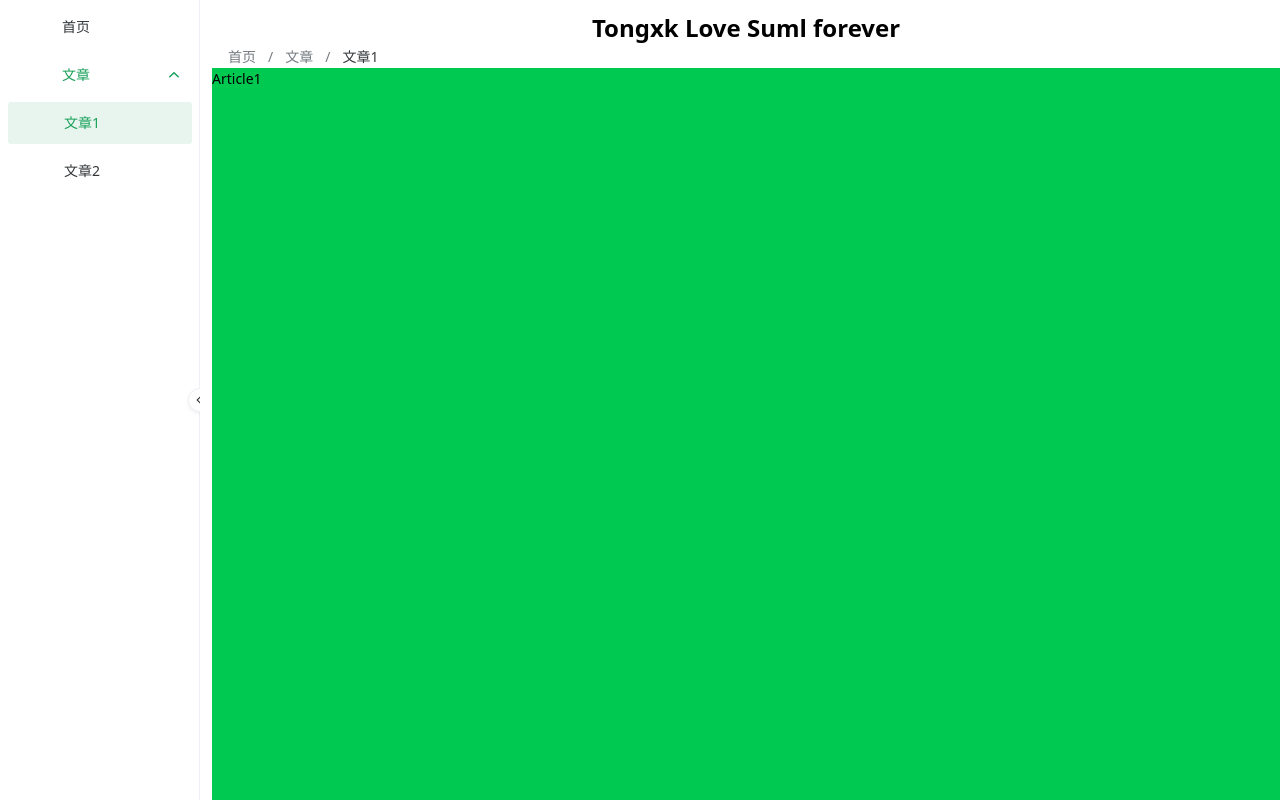
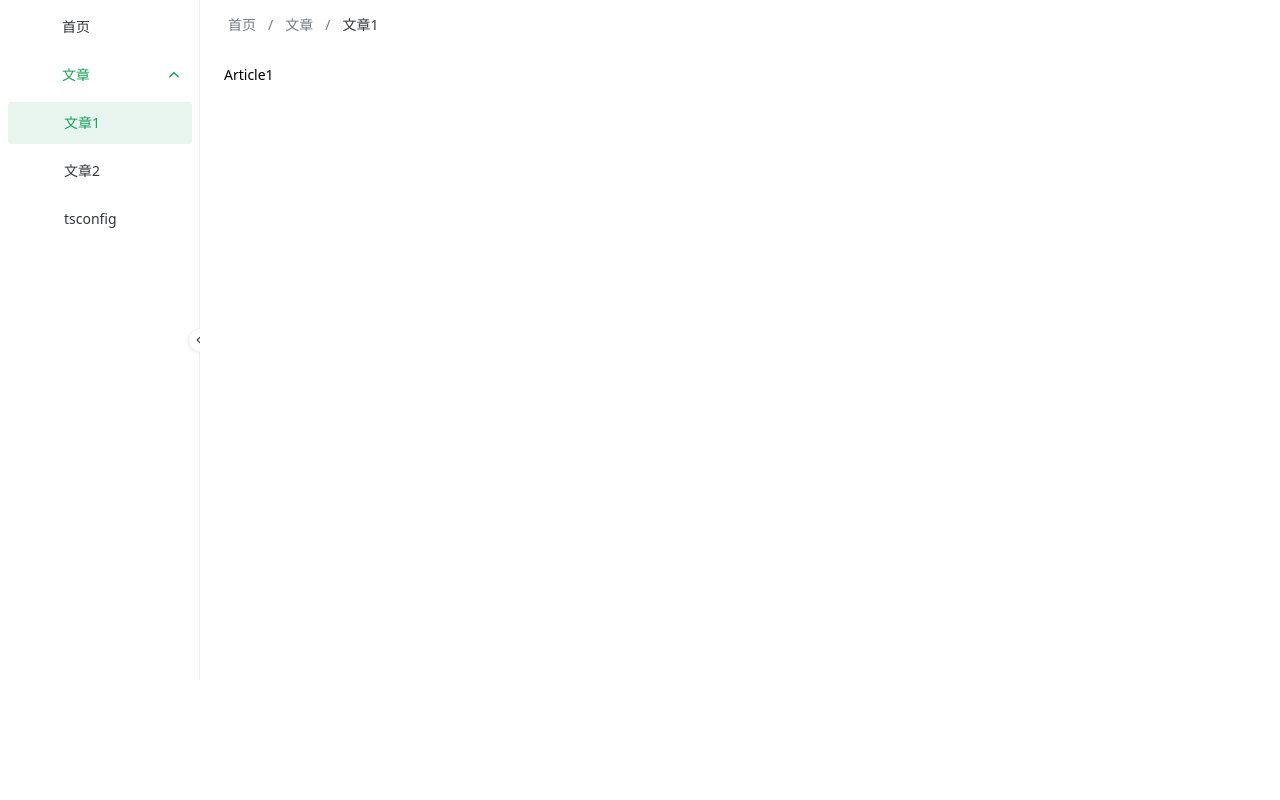
Before and after one commit to tongxingkuan/tongxk, a Vue app in the folder apps/my-blog/: page /article/a1 in a window 1280 px wide. Built offline with nearby package versions, Linux system fonts and the light colour scheme; some icons are missing.

Commit message:
init md viewer

```diff
--- a/apps/my-blog/package.json
+++ b/apps/my-blog/package.json
@@ -11,7 +11,10 @@
   },
   "dependencies": {
     "@tailwindcss/vite": "^4.0.3",
+    "@toast-ui/editor": "^3.2.2",
+    "@toast-ui/editor-plugin-code-syntax-highlight": "^3.1.0",
     "preset": "workspace:*",
+    "prismjs": "^1.29.0",
     "shared": "workspace:*",
     "tailwindcss": "^4.0.3",
     "vue": "catalog:",
@@ -25,6 +28,7 @@
     "naive-ui": "^2.41.0",
     "typescript": "~5.6.2",
     "vite": "^6.0.5",
+    "vite-plugin-markdown": "^2.2.0",
     "vue-tsc": "^2.2.0"
   }
 }
--- /dev/null
+++ b/apps/my-blog/src/components/viewer/md-viewer.tsx
@@ -0,0 +1,22 @@
+import { createComponent } from 'shared'
+import { ref } from 'vue'
+
+type ViewerOptions = {
+  props: {
+    content: string
+  }
+}
+export const MdViewer = createComponent<ViewerOptions>(
+  {
+    props: {
+      content: '',
+    },
+  },
+  props => {
+    const viewerRef = ref<HTMLDivElement>()
+
+    return () => <div ref={viewerRef} innerHTML={props.content} />
+  },
+)
+
+export default MdViewer
--- a/apps/my-blog/src/layouts/article-layout.tsx
+++ b/apps/my-blog/src/layouts/article-layout.tsx
@@ -73,8 +73,8 @@ export const ArticleLayout = createComponent(null, () => {
   )
 
   return () => (
-    <div class="h-screen grid grid-cols-[auto_1fr] grid-rows-12 gap-3 grid-template-areas-top-left-main">
-      <div class="row-span-12 grid-area-left">
+    <div class="h-screen w-screen overflow-auto grid grid-cols-[auto_1fr] grid-rows-[40px_1fr] gap-3 grid-template-areas-top-left-main">
+      <div class="row-span-full grid-area-left">
         <NLayout has-sider class="h-full">
           <NLayoutSider
             bordered
@@ -101,9 +101,6 @@ export const ArticleLayout = createComponent(null, () => {
         </NLayout>
       </div>
       <div class="w-auto row-span-1 grid-area-top p-3">
-        <div class="text-2xl font-bold text-center">
-          Tongxk Love Suml forever
-        </div>
         <NBreadcrumb>
           {(menu.value as MenuOption[]).map(item => (
             <NBreadcrumbItem>
@@ -119,7 +116,7 @@ export const ArticleLayout = createComponent(null, () => {
           </NBreadcrumbItem>
         </NBreadcrumb>
       </div>
-      <div class="w-auto row-span-11 grid-area-main  bg-green-500">
+      <div class="w-auto row-span-11 grid-area-main p-3">
         <RouterView name="main">
           {{
             default: ({ Component }: RouterViewSlot) =>
--- /dev/null
+++ b/apps/my-blog/src/pages/article/markdown.d.ts
@@ -0,0 +1,30 @@
+declare module '*.md' {
+  // "unknown" would be more detailed depends on how you structure frontmatter
+  const attributes: Record<string, unknown>
+
+  // When "Mode.TOC" is requested
+  const toc: { level: string, content: string }[]
+
+  // When "Mode.HTML" is requested
+  const html: string
+
+  // When "Mode.RAW" is requested
+  const raw: string
+
+  // When "Mode.Vue" is requested
+  import { ComponentOptions, Component } from 'vue'
+  const VueComponent: ComponentOptions
+  const VueComponentWith: (
+    components: Record<string, Component>,
+  ) => ComponentOptions
+
+  // Modify below per your usage
+  export {
+    attributes,
+    toc,
+    html,
+    ReactComponent,
+    VueComponent,
+    VueComponentWith,
+  }
+}
--- a/apps/my-blog/src/pages/article/top-page.tsx
+++ /dev/null
@@ -1,7 +0,0 @@
-import { createComponent } from 'shared'
-
-export const TopPage = createComponent(null, () => {
-  return () => <div>TopPage </div>
-})
-
-export default TopPage
--- /dev/null
+++ b/apps/my-blog/src/pages/article/tsconfig/tsconfig-page.tsx
@@ -0,0 +1,16 @@
+import { createComponent } from 'shared'
+import { html as tsconfig } from './tsconfig.md'
+import MdViewer from 'src/components/viewer/md-viewer'
+
+export const TsconfigPage = createComponent(null, () => {
+  return () => (
+    <div class="flex justify-between">
+      <x-markdown-content class="block w-full">
+        <MdViewer content={tsconfig} />
+      </x-markdown-content>
+      <x-anchor />
+    </div>
+  )
+})
+
+export default TsconfigPage
--- a/apps/my-blog/src/pages/menu/use-article-menu.tsx
+++ b/apps/my-blog/src/pages/menu/use-article-menu.tsx
@@ -32,6 +32,12 @@ export const useMenu = () => {
           label: () => <RouterLink to="/article/a2">文章2</RouterLink>,
           labelText: '文章2',
         },
+        {
+          key: 'tsconfig',
+          path: ['/article/tsconfig'],
+          label: () => <RouterLink to="/article/tsconfig">tsconfig</RouterLink>,
+          labelText: 'tsconfig',
+        },
       ],
     },
   ])
--- a/apps/my-blog/src/router.ts
+++ b/apps/my-blog/src/router.ts
@@ -27,6 +27,9 @@ export const routes = [
       rs('a2', '文章2', {
         main: () => import('src/pages/article/article2-page'),
       }),
+      rs('tsconfig', 'tsconfig', {
+        main: () => import('src/pages/article/tsconfig/tsconfig-page'),
+      }),
     ],
   ),
 ]
--- a/apps/my-blog/vite.config.ts
+++ b/apps/my-blog/vite.config.ts
@@ -4,6 +4,7 @@ import vueJsx from '@vitejs/plugin-vue-jsx'
 import tailwindcss from '@tailwindcss/vite'
 import { dirname, join } from 'node:path'
 import { fileURLToPath } from 'node:url'
+import { plugin as mdPlugin, Mode } from 'vite-plugin-markdown'
 
 const __filename = fileURLToPath(import.meta.url)
 const __dirname = dirname(__filename)
@@ -20,6 +21,7 @@ export default defineConfig({
       defineComponentName: ['defineComponent', 'createComponent'],
     }),
     tailwindcss(),
+    mdPlugin({ mode: [Mode.HTML, Mode.VUE] }),
   ],
   resolve: {
     alias: {
```
Also changed, not shown: apps/my-blog/src/pages/article/tsconfig/tsconfig.md (added, +18 -0 lines).
